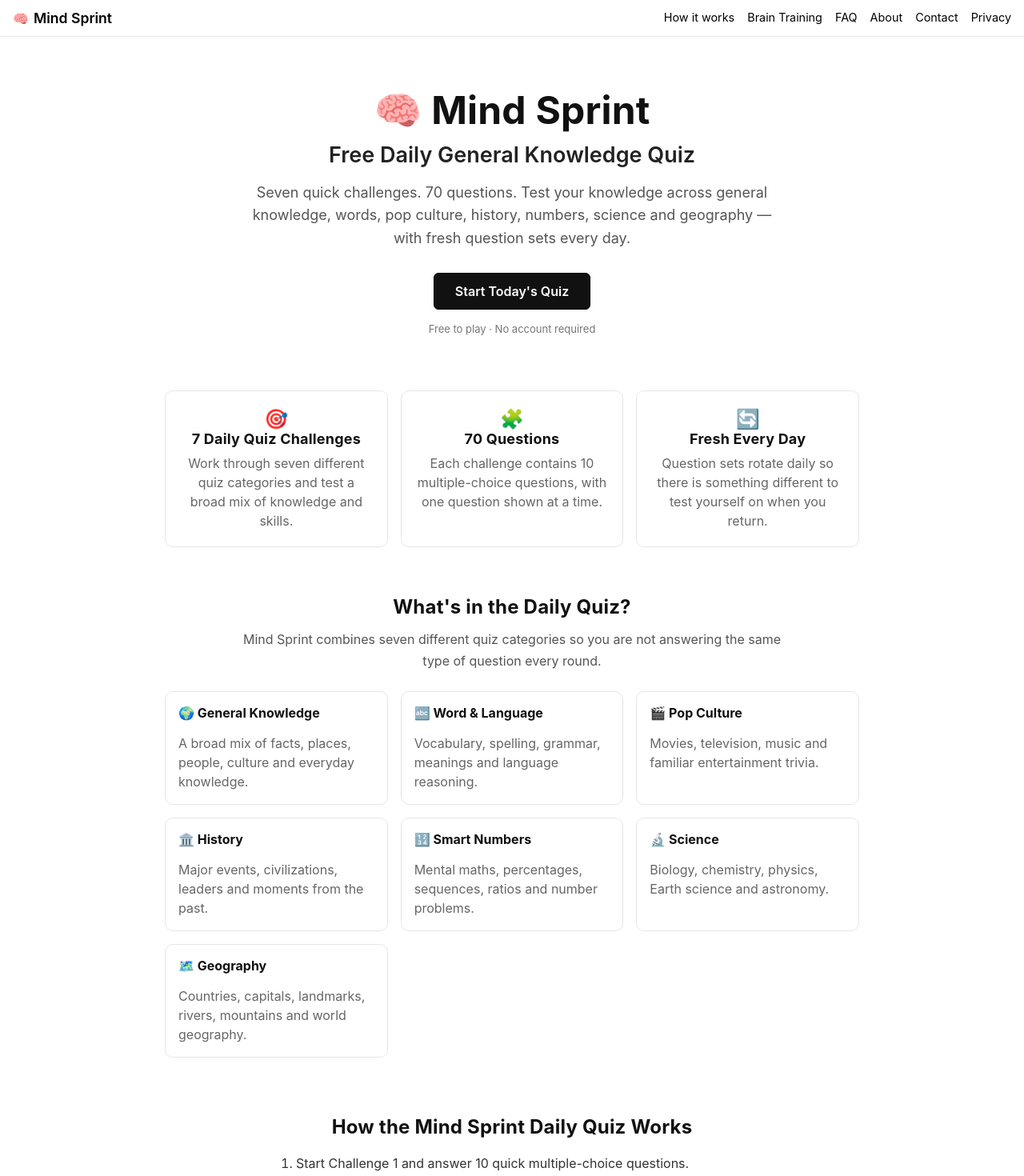
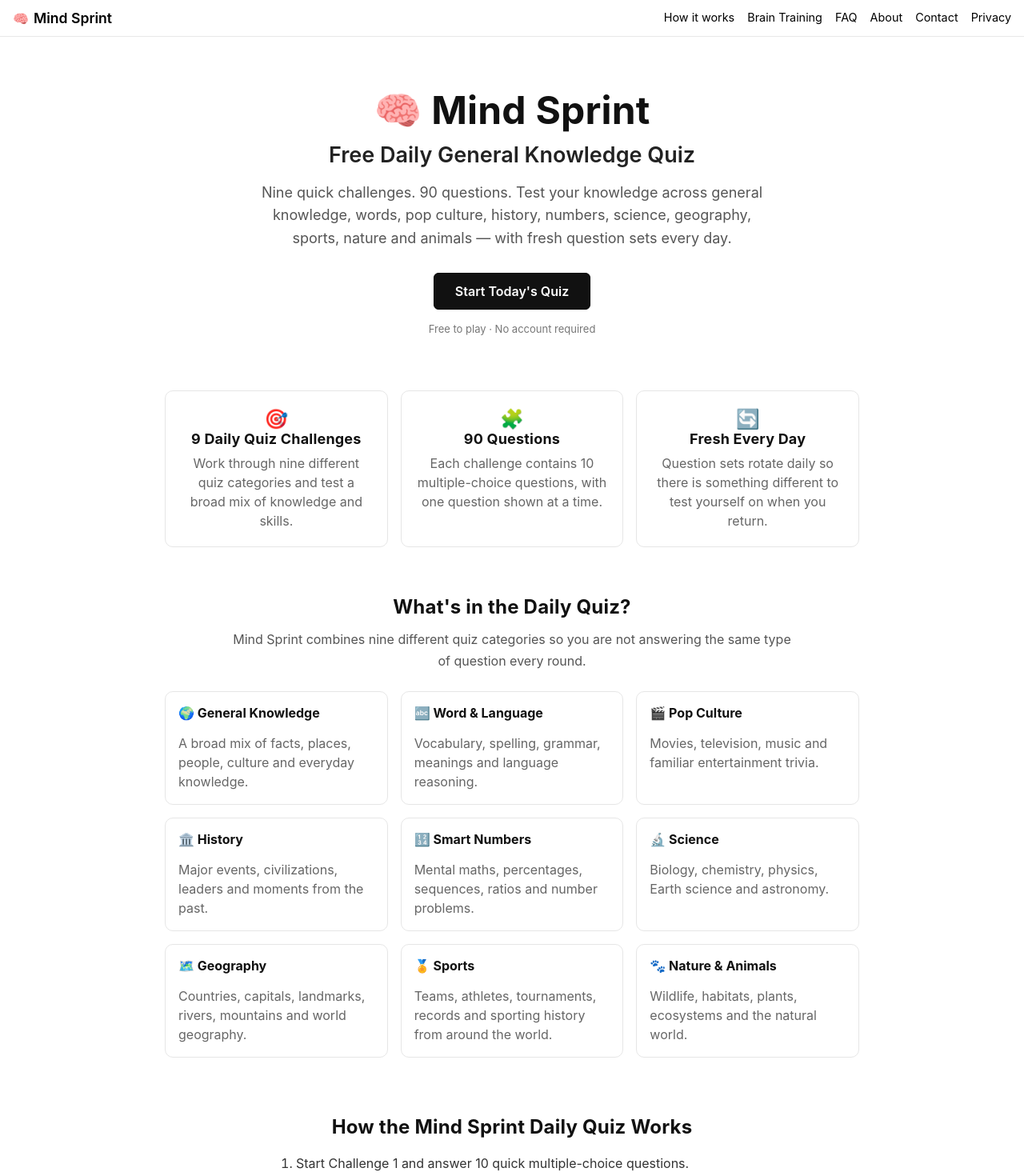
Before and after one commit to justinchase1984/mind-sprint, a Next.js app: page / in a window 1280 px wide. Shown: the top 1470 px of the page at 80% size. Built offline with nearby package versions, Linux system fonts and the light colour scheme; no server answers.

Commit message:
Update index.tsx

```diff
--- a/pages/index.tsx
+++ b/pages/index.tsx
@@ -34,7 +34,7 @@ const structuredData = {
       name:
         'Free Daily General Knowledge Quiz | Mind Sprint',
       description:
-        'Play a free daily general knowledge quiz with 7 challenges and 70 questions covering trivia, history, science, geography, words, numbers and pop culture.',
+        'Play a free daily general knowledge quiz with 9 challenges and 90 questions covering trivia, history, science, geography, words, numbers, pop culture, sports, nature and animals.',
       isPartOf: {
         '@id':
           'https://www.dailymindsprint.com/#website',
@@ -57,7 +57,7 @@ export default function Home() {
 
         <meta
           name="description"
-          content="Play a free daily general knowledge quiz with 7 challenges and 70 questions covering trivia, history, science, geography, words, numbers and pop culture."
+          content="Play a free daily general knowledge quiz with 9 challenges and 90 questions covering trivia, history, science, geography, words, numbers, pop culture, sports, nature and animals."
         />
 
         <meta
@@ -87,7 +87,7 @@ export default function Home() {
 
         <meta
           property="og:description"
-          content="Test yourself with 7 free daily quiz challenges covering general knowledge, history, science, geography, words, numbers and pop culture."
+          content="Test yourself with 9 free daily quiz challenges covering general knowledge, history, science, geography, words, numbers, pop culture, sports, nature and animals."
         />
 
         <meta
@@ -107,7 +107,7 @@ export default function Home() {
 
         <meta
           name="twitter:description"
-          content="Play 7 free daily quiz challenges and test your general knowledge, history, science, geography, words, numbers and pop culture."
+          content="Play 9 free daily quiz challenges and test your general knowledge, history, science, geography, words, numbers, pop culture, sports, nature and animals."
         />
 
         <script
@@ -170,14 +170,15 @@ export default function Home() {
                 '0 auto 1.75rem',
             }}
           >
-            Seven quick challenges.
-            70 questions. Test your
+            Nine quick challenges.
+            90 questions. Test your
             knowledge across general
             knowledge, words, pop
             culture, history, numbers,
-            science and geography —
-            with fresh question sets
-            every day.
+            science, geography, sports,
+            nature and animals — with
+            fresh question sets every
+            day.
           </p>
 
           <Link
@@ -256,7 +257,7 @@ export default function Home() {
                   marginBottom: 6,
                 }}
               >
-                7 Daily Quiz Challenges
+                9 Daily Quiz Challenges
               </h2>
 
               <p
@@ -266,7 +267,7 @@ export default function Home() {
                   lineHeight: 1.5,
                 }}
               >
-                Work through seven
+                Work through nine
                 different quiz
                 categories and test a
                 broad mix of knowledge
@@ -297,7 +298,7 @@ export default function Home() {
                   marginBottom: 6,
                 }}
               >
-                70 Questions
+                90 Questions
               </h2>
 
               <p
@@ -388,7 +389,7 @@ export default function Home() {
               textAlign: 'center',
             }}
           >
-            Mind Sprint combines seven
+            Mind Sprint combines nine
             different quiz categories
             so you are not answering
             the same type of question
@@ -709,6 +710,63 @@ export default function Home() {
                 </div>
               </a>
             </Link>
+
+            <div
+              style={{
+                border:
+                  '1px solid #e6e6e6',
+                borderRadius: 10,
+                padding: '1rem',
+                height: '100%',
+                boxSizing:
+                  'border-box',
+              }}
+            >
+              <strong>
+                🏅 Sports
+              </strong>
+
+              <p
+                style={{
+                  color: '#666',
+                  lineHeight: 1.5,
+                  marginBottom: 0,
+                }}
+              >
+                Teams, athletes,
+                tournaments, records
+                and sporting history
+                from around the world.
+              </p>
+            </div>
+
+            <div
+              style={{
+                border:
+                  '1px solid #e6e6e6',
+                borderRadius: 10,
+                padding: '1rem',
+                height: '100%',
+                boxSizing:
+                  'border-box',
+              }}
+            >
+              <strong>
+                🐾 Nature &amp; Animals
+              </strong>
+
+              <p
+                style={{
+                  color: '#666',
+                  lineHeight: 1.5,
+                  marginBottom: 0,
+                }}
+              >
+                Wildlife, habitats,
+                plants, ecosystems and
+                the natural world.
+              </p>
+            </div>
           </div>
         </section>
 
@@ -767,7 +825,7 @@ export default function Home() {
             </li>
 
             <li>
-              Complete all seven
+              Complete all nine
               challenges or return the
               next day for a fresh
               question rotation.
@@ -1023,10 +1081,10 @@ export default function Home() {
                 lineHeight: 1.7,
               }}
             >
-              There are seven
+              There are nine
               challenges with 10
               questions in each,
-              giving you up to 70
+              giving you up to 90
               questions across a full
               Mind Sprint run.
             </p>
@@ -1049,12 +1107,13 @@ export default function Home() {
                 lineHeight: 1.7,
               }}
             >
-              The seven categories are
+              The nine categories are
               General Knowledge, Word
               &amp; Language, Pop
               Culture, History, Smart
-              Numbers, Science and
-              Geography.
+              Numbers, Science,
+              Geography, Sports and
+              Nature &amp; Animals.
             </p>
           </div>
 
```
